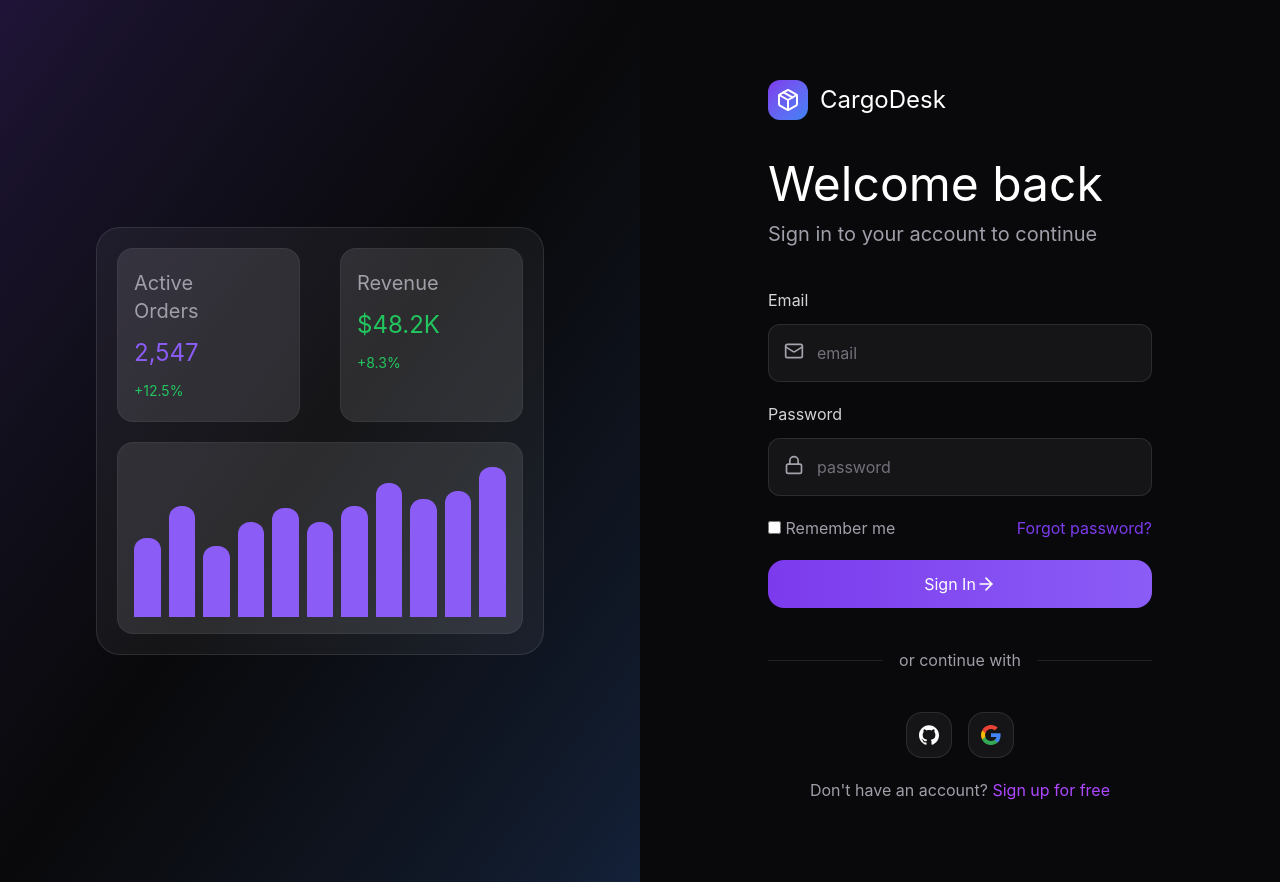
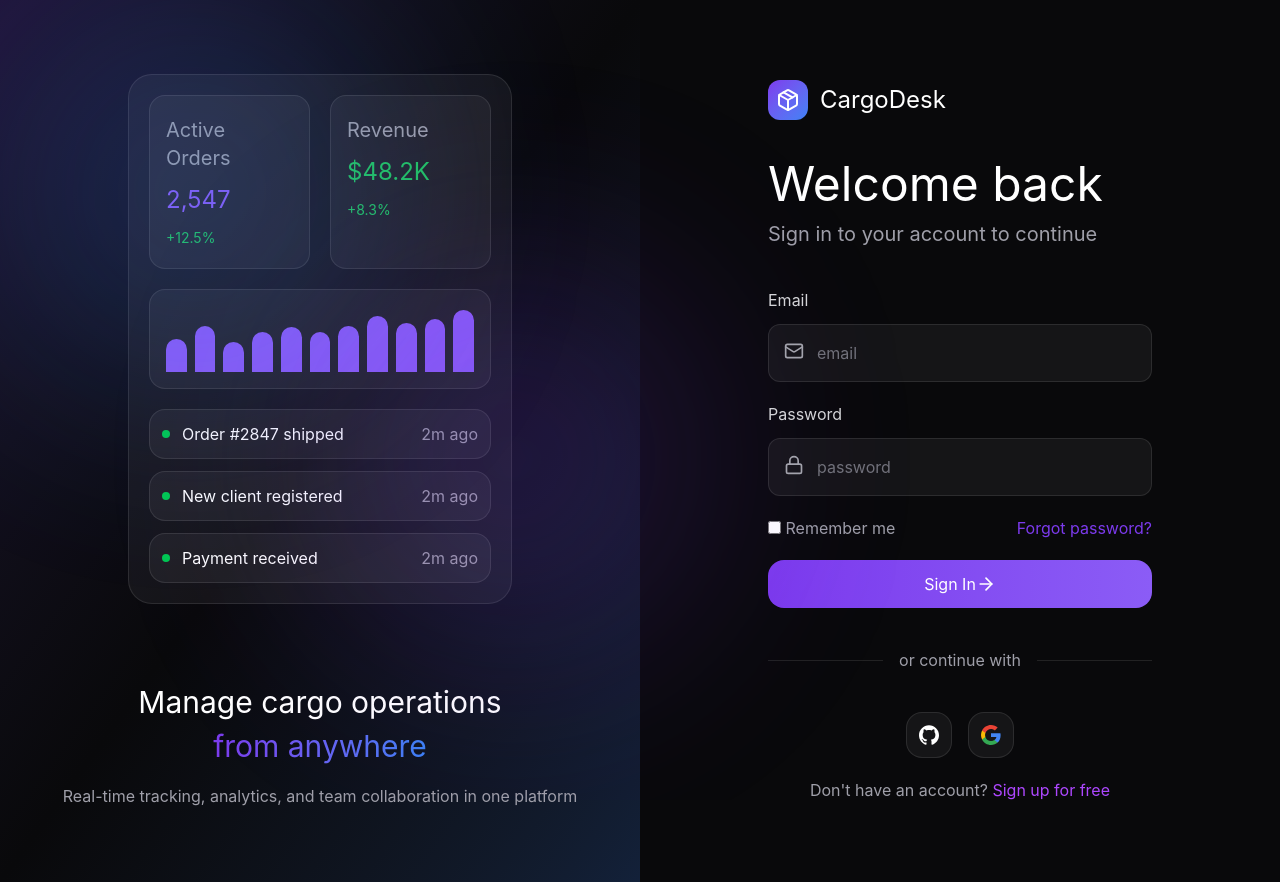
Before and after one commit to vvhh3/CargoDesk, a React (Vite) app in the folder Frontend/: page /login in a window 1280 px wide. Built offline with nearby package versions, Linux system fonts and the light colour scheme.

Commit message:
finish logIn page

```diff
--- a/Frontend/src/Pages/LogIn.tsx
+++ b/Frontend/src/Pages/LogIn.tsx
@@ -14,24 +14,29 @@ const LogIn = () => {
             {/* Right */}
             <div className="w-full flex flex-col justify-center items-center bg-linear-to-br from-[#7C3AED]/20 via-[#09090B] to-[#3B82F6]/20">
 
-                <div className="w-7/10 bg-white/5 p-5 flex gap-5 flex-col border border-white/10 rounded-3xl">
+                {/* Card */}
 
-                    <div className="flex w-full gap-10">
-                        <div className="w-1/2 bg-white/10 border border-white/5 flex flex-col rounded-2xl items-start pl-4 gap-3 pr-10 py-5">
+                <div className="w-6/10 h-6/10 bg-white/5 p-5 flex gap-5 flex-col border border-white/10 rounded-3xl">
+                <div className="absolute inset-0 overflow-hidden">
+                    <div className="absolute left-1/4 top-1/3  w-96 h-96 bg-[#7C3AED]/30 rounded-full blur-[120px] animate-pulse"></div>
+                    <div className="absolute w-96 h-96 bg-[#3B82F6]/30 rounded-full blur-[120px] animate-pulse" style={{ animationDelay: '1s' }}></div>
+                </div>
+                    <div className="flex w-full gap-5">
+                        <div className="w-1/2 bg-white/5 border border-white/10 flex flex-col rounded-2xl items-start pl-4 gap-3 pr-10 py-5">
                             <span className="text-zinc-400 text-xl">Active Orders</span>
                             <span className="text-[#8B5CF6] text-2xl">2,547</span>
                             <span className="text-[#22C55E] text-sm">+12.5%</span>
                         </div>
-                        <div className="w-1/2 bg-white/10 border border-white/5 flex flex-col rounded-2xl items-start pl-4 gap-3 pr-10 py-5">
+                        <div className="w-1/2 bg-white/5 border border-white/10 flex flex-col rounded-2xl items-start pl-4 gap-3 pr-10 py-5">
                             <span className="text-zinc-400 text-xl">Revenue</span>
                             <span className="text-[#22C55E] text-2xl">$48.2K</span>
                             <span className="text-[#22C55E] text-sm">+8.3%</span>
                         </div>
                     </div>
 
-                    <div className="w-full bg-white/10 h-48 border border-white/5 rounded-2xl p-4">
-                        <div className="h-full flex items-end gap-2 justify-around">
-                            {[50, 70, 45,60, 69, 60,70, 85, 75, 80,95].map((height, i) => (
+                    <div className="w-full bg-white/5 h-48 border border-white/10 rounded-2xl p-4">
+                        <div className="h-full  flex items-end gap-2 justify-around">
+                            {[50, 70, 45, 60, 69, 60, 70, 85, 75, 80, 95].map((height, i) => (
                                 <div key={i}
                                     style={{ height: `${height}%` }}
                                     className={`bg-[#8B5CF6] flex-1 rounded-t-xl `}></div>
@@ -39,8 +44,31 @@ const LogIn = () => {
                         </div>
                     </div>
 
+                    <div className="w-ful flex flex-col gap-3">
+                        {["Order #2847 shipped", "New client registered", "Payment received"].map((text, i) => (
+                            <div key={i}
+                                className="flex justify-between bg-white/5 border border-white/10 rounded-2xl p-3">
+                                <div className="flex items-center gap-3">
+                                    <div className="w-2 h-2 bg-green-500 rounded-full"></div>
+                                    <span className="text-white">{text}</span>
+                                </div>
+                                <span className="text-zinc-400">2m ago</span>
+                            </div>
+                        ))}
+                    </div>
+                </div>
+
+                <div className="mt-20 w-full">
+                    <div className="flex flex-col items-center">
+                        <div className="mb-5 flex flex-col items-center gap-2 text-3xl">
+                            <span className="text-white">Manage cargo operations</span>
+                            <span className="bg-linear-to-r from-[#7C3AED] to-[#3B82F6] bg-clip-text text-transparent">from anywhere</span>
+                        </div>
+                        <span className="text-zinc-400">Real-time tracking, analytics, and team collaboration in one platform</span>
+                    </div>
                 </div>
             </div>
+
 
             {/* Left screen */}
             <div className="flex justify-center w-full min-h-screen">
```
